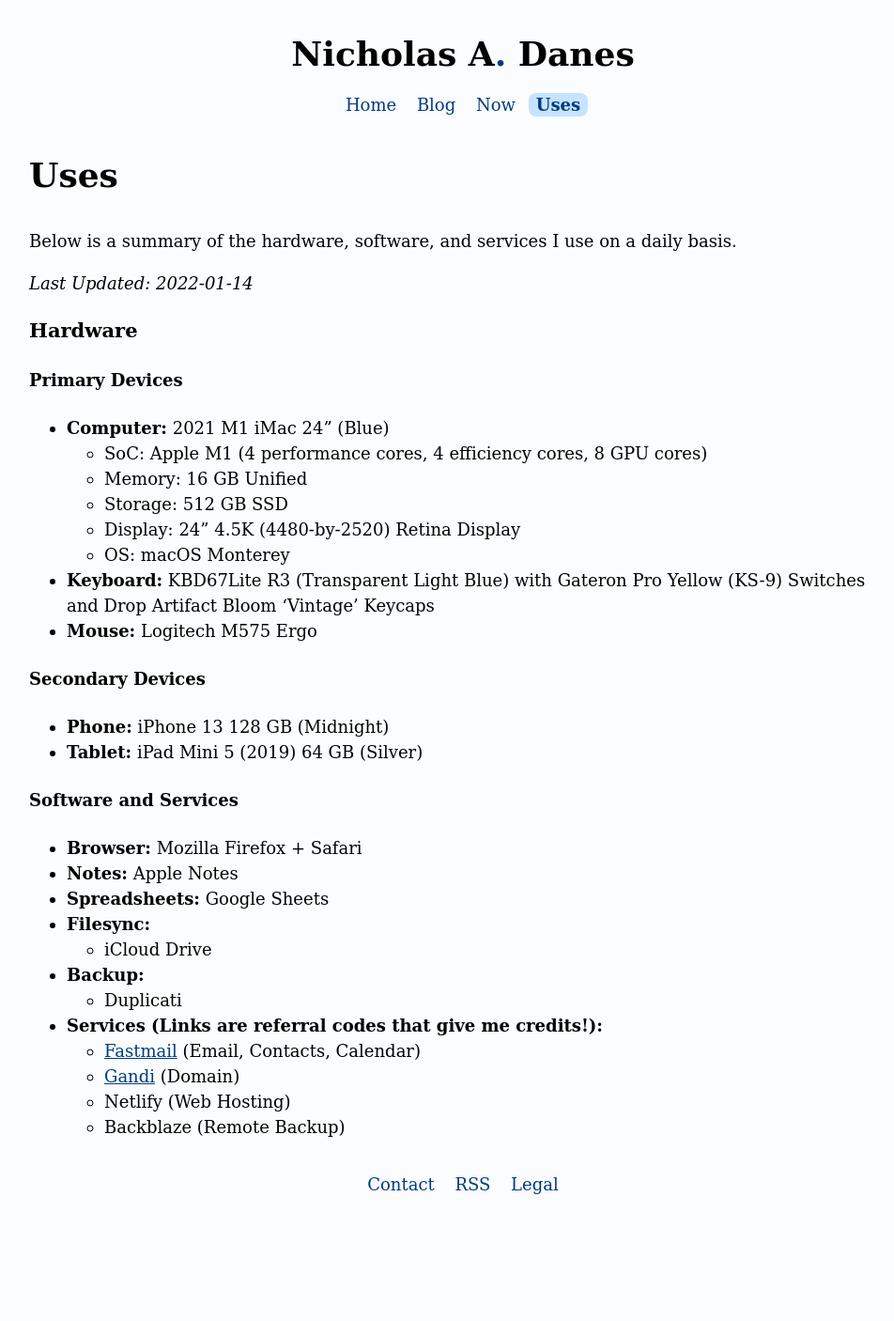
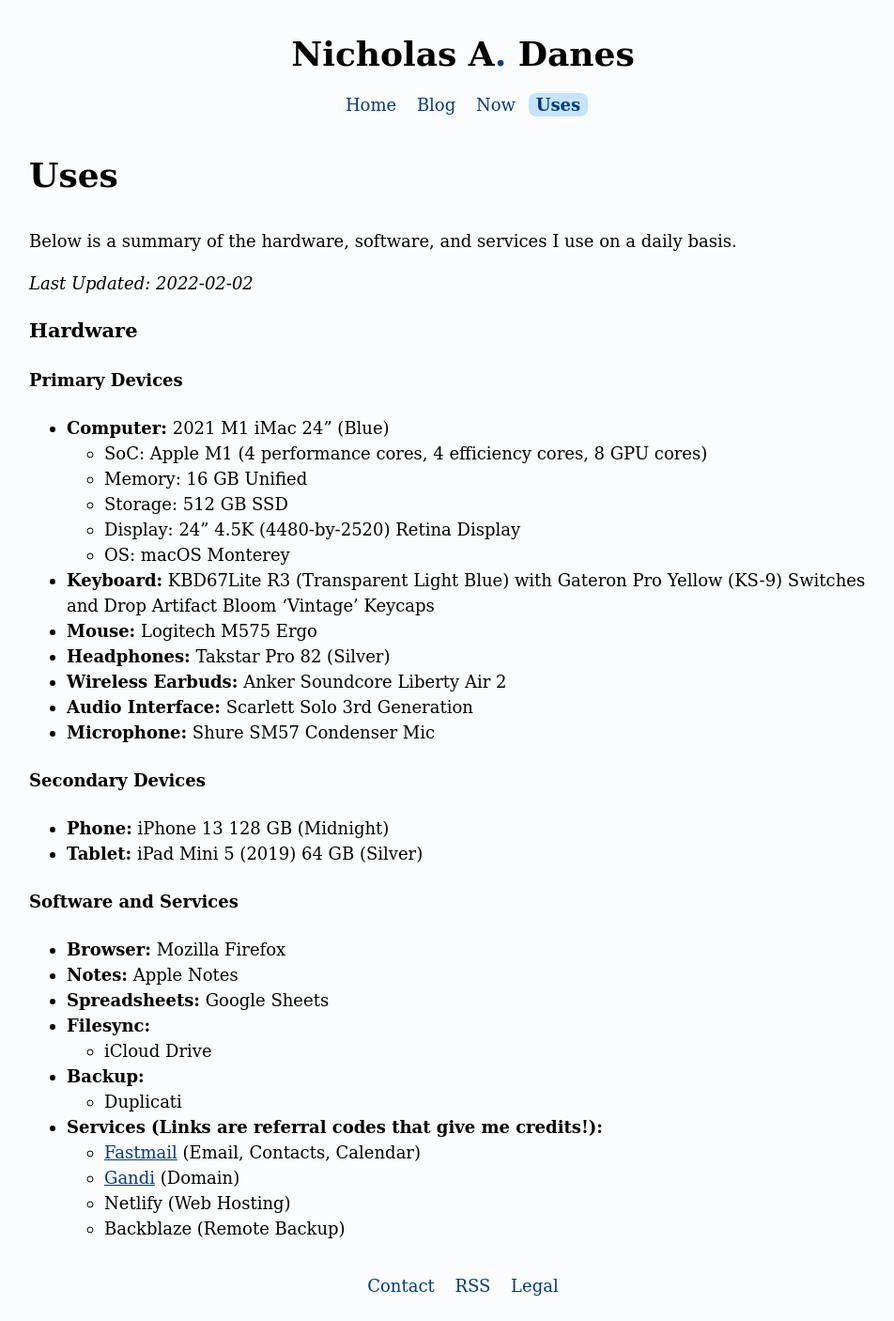
Before and after one commit to danesnick/old_website, a Jekyll site: the page built from uses.markdown, in a window 1280 px wide. Shown: the whole page at 94% size, without its empty margins (147-1099 px from the left). Built offline with Jekyll 4.4.1, drawn with Linux system fonts in a browser that asks for light colours; before the commit the page ends 1298 px from its top, so only the background shows below that.

Commit message:
Updated uses page

```diff
--- a/uses.markdown
+++ b/uses.markdown
@@ -7,15 +7,9 @@
 
 Below is a summary of the hardware, software, and services I use on a daily basis.
 
-*Last Updated: 2022-01-14*
+*Last Updated: 2022-02-02*
 
 ### Hardware
-
-<!--<figure style="width:500px">
- <a href="/images/uses_setup.jpg"><img src="/images/uses_setup_small.jpg" alt="My battlestation!"></a>
-  <figcaption>My battlestation (photo is not up to date)</figcaption>
-</figure>-->
-
 
 #### Primary Devices
 * **Computer:** 2021 M1 iMac 24" (Blue)
@@ -26,6 +20,10 @@
 	+ OS: macOS Monterey
 * **Keyboard:** KBD67Lite R3 (Transparent Light Blue) with Gateron Pro Yellow (KS-9) Switches and Drop Artifact Bloom 'Vintage' Keycaps
 * **Mouse:** Logitech M575 Ergo
+* **Headphones:** Takstar Pro 82 (Silver)
+* **Wireless Earbuds:** Anker Soundcore Liberty Air 2
+* **Audio Interface:** Scarlett Solo 3rd Generation
+* **Microphone:** Shure SM57 Condenser Mic
 
 #### Secondary Devices
 
@@ -34,7 +32,7 @@
 
 #### Software and Services
 
-* **Browser:** Mozilla Firefox + Safari
+* **Browser:** Mozilla Firefox
 * **Notes:** Apple Notes
 * **Spreadsheets:**  Google Sheets
 * **Filesync:**
```
